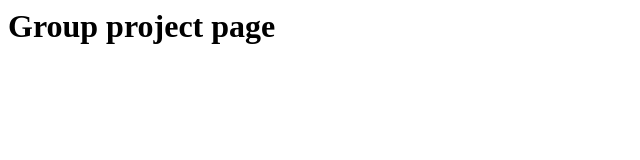
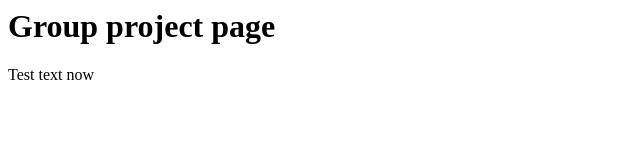
Before and after one commit to HadoopTom/ISTE-646, a plain HTML site: page index.html in a window 1280 px wide. Shown: the full height of the page, 0-640 px from the left. Drawn offline with Linux system fonts and the light colour scheme.

Commit message:
Just added some stuff from the window

```diff
--- a/index.html
+++ b/index.html
@@ -4,5 +4,6 @@
 </head>
 <body>
 <h1>Group project page</h1>
+<p>Test text now</p>
 </body>
 </html>
```
